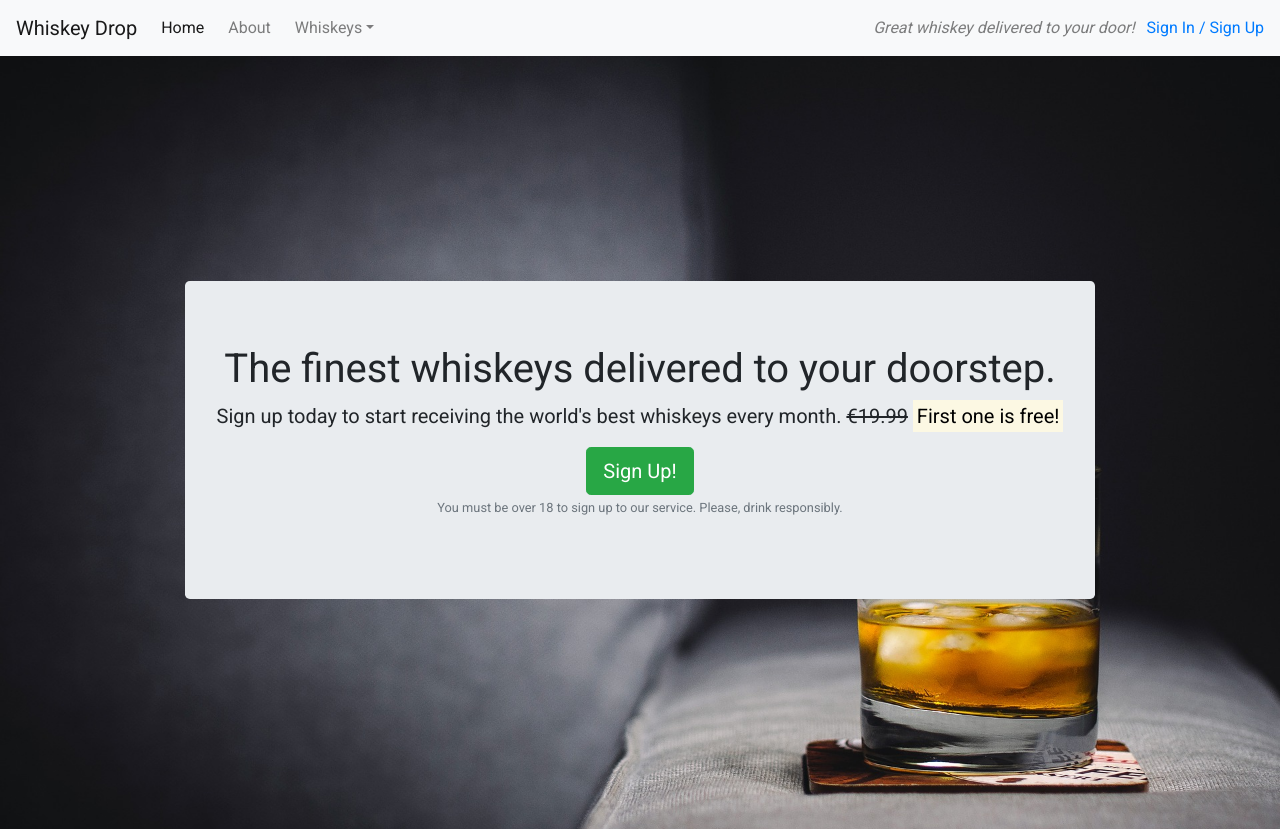
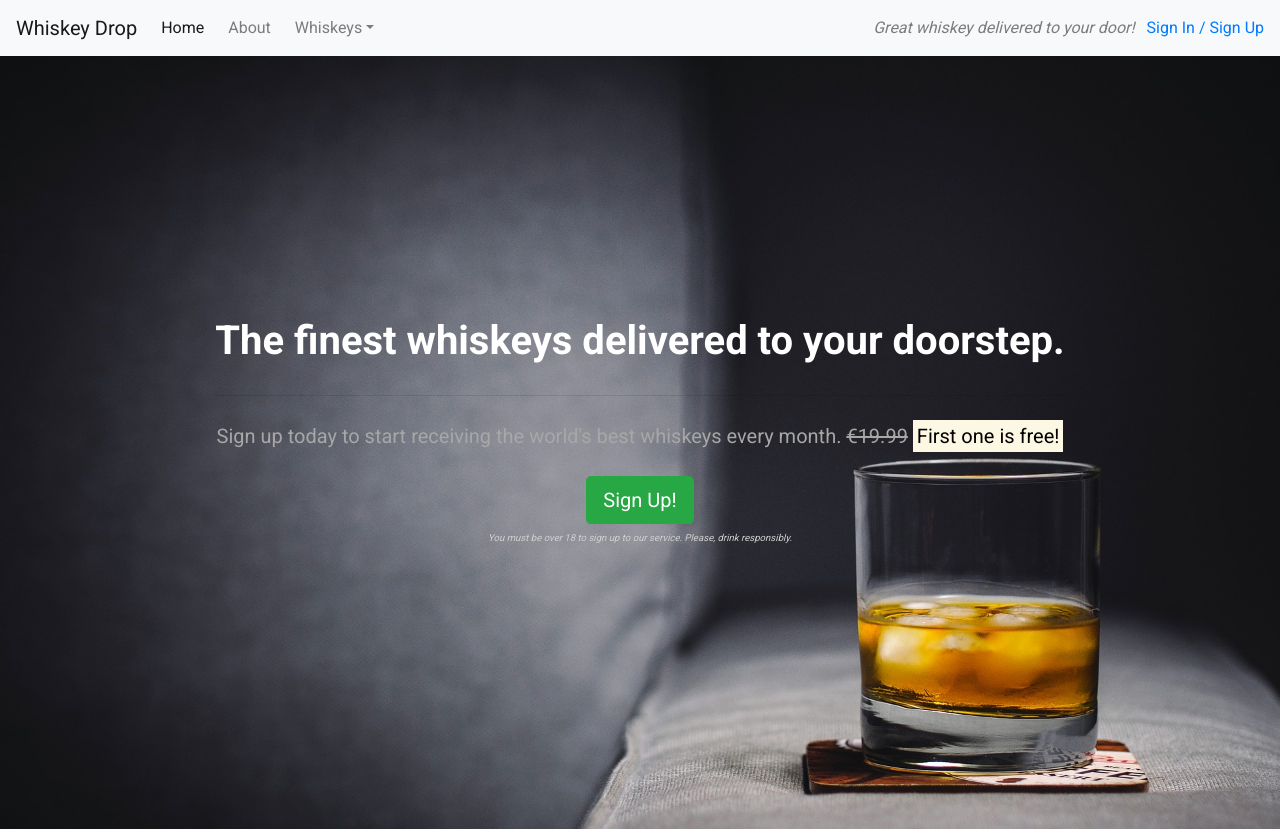
Before and after one commit to Keszi94/bootstrap, a plain HTML site: page index.html in a window 1280 px wide. Shown: the top 829 px of the page. Drawn offline with nearby package versions, Linux system fonts and the light colour scheme.

Commit message:
Add styling to the backgrond image, text and button in the callout section

```diff
--- a/css/style.css
+++ b/css/style.css
@@ -20,3 +20,27 @@ body {
 .quotes-container {}
 
 .features-container {}
+
+
+/* Jumbotron */
+
+.jumbotron {
+    background-color: transparent;
+}
+
+.jumbotron-header {
+    color: white;
+    font-weight: bold;
+    margin-bottom: 30px;
+}
+
+.jumbotron .lead {
+    margin: 25px 0;
+    color: #a7a7a7
+}
+
+.jumbotron small {
+    font-size: 60%;
+    font-style: italic;
+    color: #d0d0d0;
+}
--- a/index.html
+++ b/index.html
@@ -57,7 +57,8 @@
         <div class="row">
             <div class="col-12">
                 <section class="callout jumbotron text-center">
-                    <h1>The finest whiskeys delivered to your doorstep.</h1>
+                    <h1 class="jumbotron-header">The finest whiskeys delivered to your doorstep.</h1>
+                    <hr>
                     <p class="lead">Sign up today to start receiving the world's best whiskeys every month.
                         <s class="d-none d-sm-inline">€19.99</s>
                         <span class="d-inline d-sm-none"><br></span>
```
